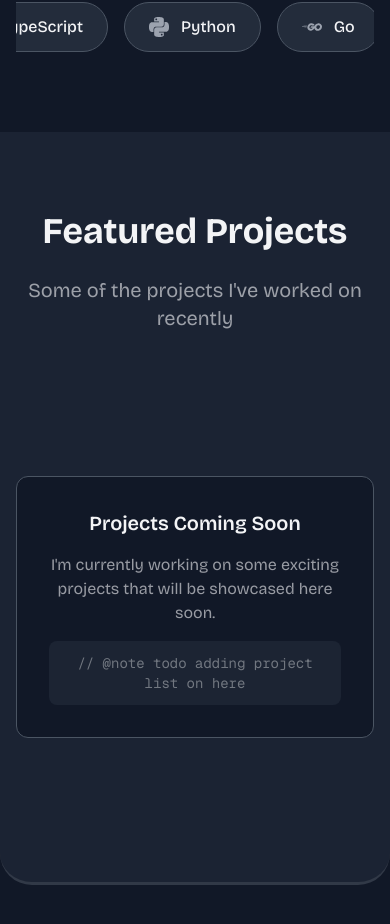
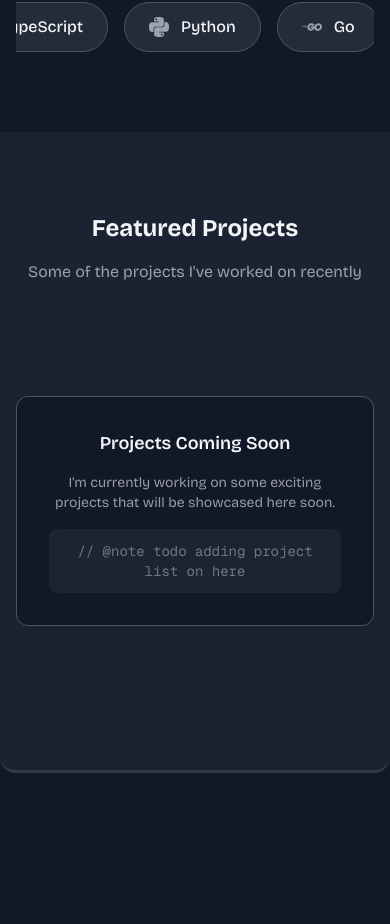
Before and after one commit to YoruAkio/AkioPortfolio, a Next.js app: page / in a window 390 px wide. Shown: the part 2492-3416 px from the top of the page. Built offline with nearby package versions, Linux system fonts and the light colour scheme.

Commit message:
feat: enhance Projects component with framer-motion for improved animations and responsiveness

```diff
--- a/src/components/Projects.js
+++ b/src/components/Projects.js
@@ -1,5 +1,6 @@
 import { ExternalLink } from 'lucide-react';
 import { FaGithub } from 'react-icons/fa';
+import { motion } from 'framer-motion';
 
 export default function Projects() {
   const projects = [];
@@ -7,87 +8,148 @@ export default function Projects() {
   return (
     <section
       id="projects"
-      className="py-20 bg-secondary/30 rounded-b-[2rem] border-b-3 border-foreground/10 dark:border-foreground/20"
+      className="py-20 bg-secondary/30 rounded-b-[1rem] sm:rounded-b-[2rem] border-b-3 border-foreground/10 dark:border-foreground/20"
     >
       <div className="max-w-6xl mx-auto px-4 sm:px-6 lg:px-8">
-        <div className="text-center mb-20">
-          <h2 className="text-4xl sm:text-5xl lg:text-6xl font-bold text-foreground mb-6">
+        <div className="text-center mb-12 sm:mb-20">
+          <h2 className="text-2xl sm:text-5xl lg:text-6xl font-bold text-foreground mb-4 sm:mb-6">
             Featured Projects
           </h2>
-          <p className="text-foreground/60 text-xl lg:text-2xl max-w-3xl mx-auto">
+          <p className="text-foreground/60 text-base sm:text-xl lg:text-2xl max-w-3xl mx-auto">
             Some of the projects I've worked on recently
           </p>
         </div>
 
         {projects.length === 0 ? (
-          <div className="text-center py-16">
-            <div className="bg-background border border-border rounded-xl p-8 max-w-md mx-auto">
-              <h3 className="text-xl lg:text-2xl font-semibold text-foreground mb-4">
+          <motion.div
+            className="text-center py-16"
+            initial={{ opacity: 0, y: 20 }}
+            animate={{ opacity: 1, y: 0 }}
+            transition={{ duration: 0.6 }}
+          >
+            <motion.div
+              className="bg-background border border-border rounded-xl p-8 max-w-md mx-auto"
+              whileHover={{ scale: 1.02 }}
+              transition={{ type: 'spring', stiffness: 300 }}
+            >
+              <h3 className="text-lg sm:text-xl lg:text-2xl font-semibold text-foreground mb-4">
                 Projects Coming Soon
               </h3>
-              <p className="text-foreground/60 text-base lg:text-lg mb-4">
+              <p className="text-foreground/60 text-sm sm:text-base lg:text-lg mb-4">
                 I'm currently working on some exciting projects that will be
                 showcased here soon.
               </p>
               <div className="text-sm text-foreground/40 font-mono bg-secondary/30 rounded-lg p-3">
                 // @note todo adding project list on here
               </div>
-            </div>
-          </div>
+            </motion.div>
+          </motion.div>
         ) : (
-          <div className="grid md:grid-cols-2 lg:grid-cols-3 gap-8">
+          <motion.div
+            className="grid md:grid-cols-2 lg:grid-cols-3 gap-8"
+            initial="hidden"
+            animate="visible"
+            variants={{
+              hidden: { opacity: 0 },
+              visible: {
+                opacity: 1,
+                transition: {
+                  staggerChildren: 0.1,
+                },
+              },
+            }}
+          >
             {projects.map((project, index) => (
-              <div
+              <motion.div
                 key={index}
-                className="bg-background border border-border rounded-xl p-6 hover:shadow-xl hover:border-primary/20 transition-all duration-300 flex flex-col h-full"
+                className="bg-background border border-border rounded-xl p-6 flex flex-col h-full"
+                variants={{
+                  hidden: { opacity: 0, y: 20 },
+                  visible: { opacity: 1, y: 0 },
+                }}
+                transition={{ duration: 0.5 }}
+                whileHover={{
+                  scale: 1.03,
+                  boxShadow: '0 25px 50px -12px rgba(0, 0, 0, 0.25)',
+                  borderColor: 'rgba(var(--color-primary), 0.2)',
+                }}
+                whileTap={{ scale: 0.98 }}
               >
                 <div className="flex-grow flex flex-col">
-                  <h3 className="text-2xl lg:text-3xl font-semibold text-foreground mb-4">
+                  <motion.h3
+                    className="text-2xl lg:text-3xl font-semibold text-foreground mb-4"
+                    initial={{ opacity: 0 }}
+                    animate={{ opacity: 1 }}
+                    transition={{ delay: 0.2 }}
+                  >
                     {project.title}
-                  </h3>
-                  <p className="text-foreground/70 mb-6 text-base lg:text-lg leading-relaxed flex-grow">
+                  </motion.h3>
+                  <motion.p
+                    className="text-foreground/70 mb-6 text-base lg:text-lg leading-relaxed flex-grow"
+                    initial={{ opacity: 0 }}
+                    animate={{ opacity: 1 }}
+                    transition={{ delay: 0.3 }}
+                  >
                     {project.description}
-                  </p>
+                  </motion.p>
                 </div>
 
-                <div className="flex flex-wrap gap-2 mb-4">
-                  {project.tech.map(tech => (
-                    <span
+                <motion.div
+                  className="flex flex-wrap gap-2 mb-4"
+                  initial={{ opacity: 0 }}
+                  animate={{ opacity: 1 }}
+                  transition={{ delay: 0.4 }}
+                >
+                  {project.tech.map((tech, techIndex) => (
+                    <motion.span
                       key={tech}
                       className="px-3 py-1 bg-secondary/50 text-foreground rounded-full text-xs lg:text-sm font-medium border border-border hover:bg-primary/10 hover:text-primary transition-colors"
+                      initial={{ opacity: 0, scale: 0.8 }}
+                      animate={{ opacity: 1, scale: 1 }}
+                      transition={{ delay: 0.5 + techIndex * 0.1 }}
+                      whileHover={{ scale: 1.1 }}
                     >
                       {tech}
-                    </span>
+                    </motion.span>
                   ))}
-                </div>
+                </motion.div>
 
-                <div className="flex gap-3 pt-4 border-t border-border min-h-[60px] items-end">
-                  <a
+                <motion.div
+                  className="flex gap-3 pt-4 border-t border-border min-h-[60px] items-end"
+                  initial={{ opacity: 0 }}
+                  animate={{ opacity: 1 }}
+                  transition={{ delay: 0.6 }}
+                >
+                  <motion.a
                     href={project.github}
                     target="_blank"
                     rel="noopener noreferrer"
                     className={`${
                       project.demo ? 'flex-1' : 'w-full'
                     } flex items-center justify-center gap-2 px-6 py-3 bg-secondary/50 hover:bg-secondary text-foreground rounded-lg transition-colors text-base lg:text-lg font-medium h-12`}
+                    whileHover={{ scale: 1.05 }}
+                    whileTap={{ scale: 0.95 }}
                   >
                     <FaGithub size={16} />
                     GitHub
-                  </a>
+                  </motion.a>
                   {project.demo && (
-                    <a
+                    <motion.a
                       href={project.demo}
                       target="_blank"
                       rel="noopener noreferrer"
                       className="flex-1 flex items-center justify-center gap-2 px-6 py-3 bg-primary/10 hover:bg-primary/20 text-primary rounded-lg transition-colors text-base lg:text-lg font-medium h-12"
+                      whileHover={{ scale: 1.05 }}
+                      whileTap={{ scale: 0.95 }}
                     >
                       <ExternalLink size={16} />
                       Demo
-                    </a>
+                    </motion.a>
                   )}
-                </div>
-              </div>
+                </motion.div>
+              </motion.div>
             ))}
-          </div>
+          </motion.div>
         )}
       </div>
     </section>
```
